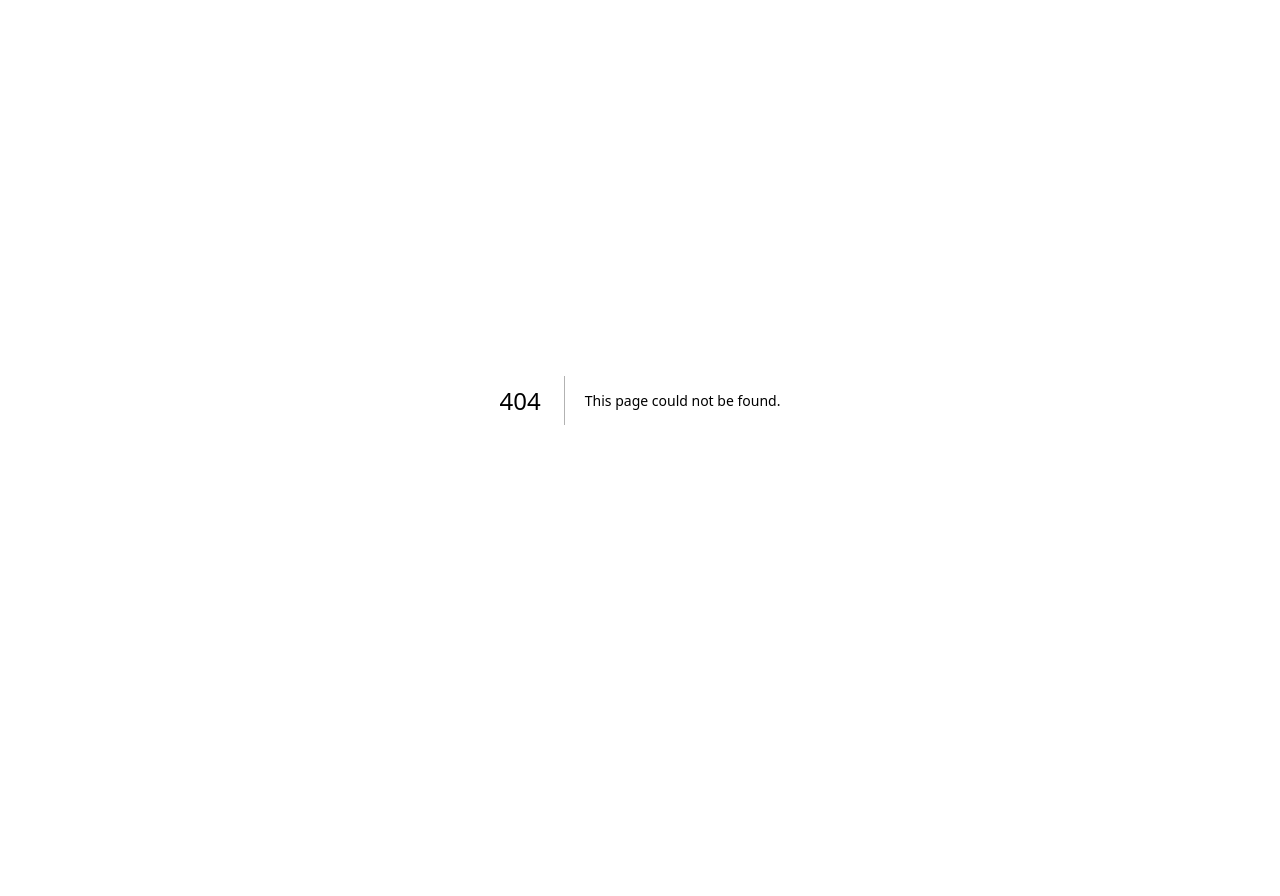
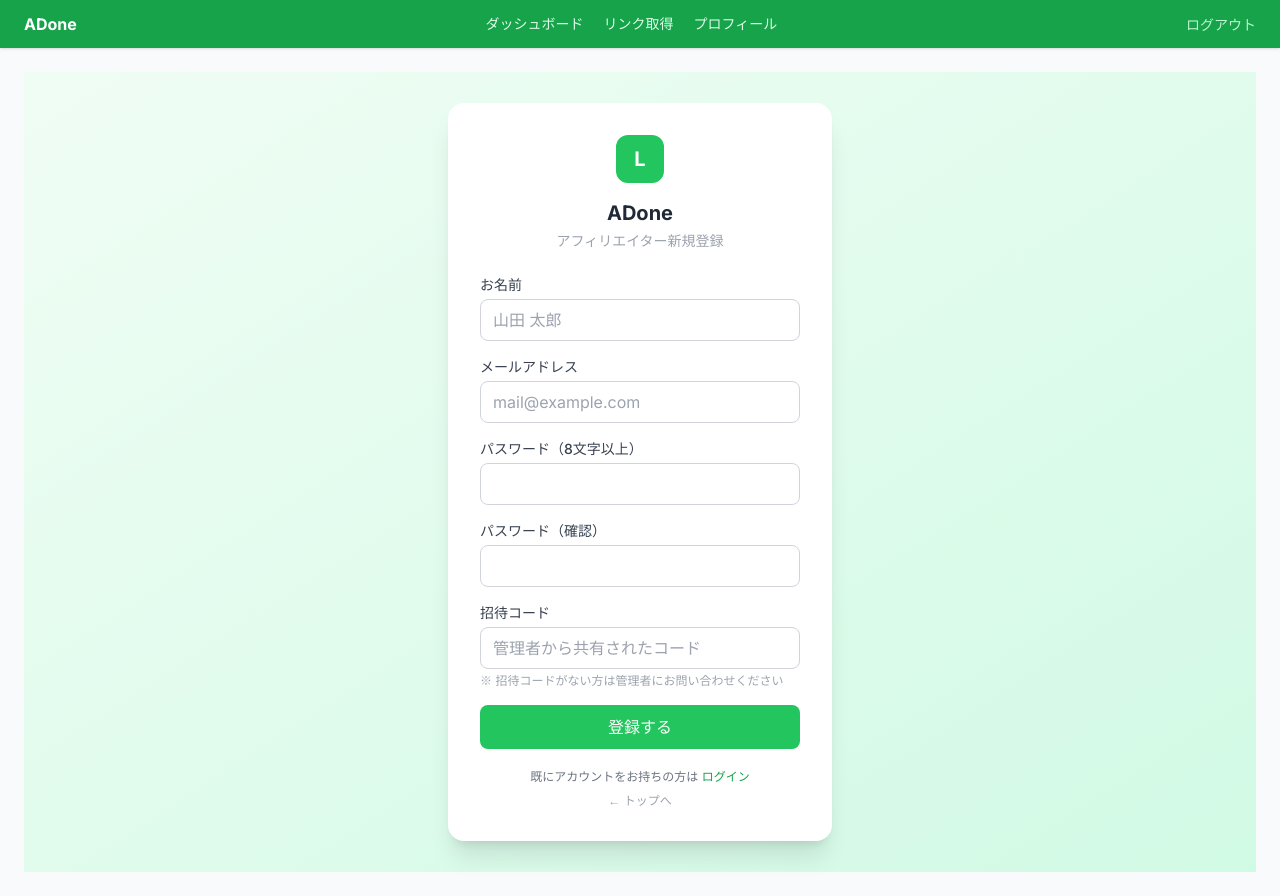
Before and after one commit to kaikaiall/adone-aff-center, a Next.js app: page /affiliate/signup in a window 1280 px wide. Before the commit this address had no page. Before the commit the page ends 800 px from the top, so only its background shows below. Built offline with nearby package versions, Linux system fonts and the light colour scheme.

Commit message:
Create page.tsx

```diff
--- /dev/null
+++ b/src/app/affiliate/signup/page.tsx
@@ -0,0 +1,164 @@
+'use client'
+import { useState } from 'react'
+import { useRouter } from 'next/navigation'
+import Link from 'next/link'
+
+export default function AffiliateSignupPage() {
+  const [form, setForm] = useState({
+    name: '',
+    email: '',
+    password: '',
+    passwordConfirm: '',
+    invitationCode: '',
+  })
+  const [error, setError] = useState('')
+  const [loading, setLoading] = useState(false)
+  const router = useRouter()
+
+  const handleSubmit = async (e: React.FormEvent) => {
+    e.preventDefault()
+    setError('')
+
+    if (form.password !== form.passwordConfirm) {
+      setError('パスワードが一致しません')
+      return
+    }
+
+    if (form.password.length < 8) {
+      setError('パスワードは8文字以上で設定してください')
+      return
+    }
+
+    setLoading(true)
+    try {
+      const res = await fetch('/api/affiliate/signup', {
+        method: 'POST',
+        headers: { 'Content-Type': 'application/json' },
+        body: JSON.stringify({
+          name: form.name,
+          email: form.email,
+          password: form.password,
+          invitationCode: form.invitationCode,
+        }),
+      })
+
+      if (res.ok) {
+        // 登録成功 → 自動ログイン → ダッシュボードへ
+        router.push('/affiliate/dashboard')
+        router.refresh()
+      } else {
+        const data = await res.json()
+        setError(data.error || '登録に失敗しました')
+      }
+    } catch {
+      setError('通信エラーが発生しました')
+    } finally {
+      setLoading(false)
+    }
+  }
+
+  const labelClass = 'block text-sm font-medium text-gray-700 mb-1'
+  const inputClass =
+    'w-full border border-gray-300 rounded-lg px-3 py-2 focus:outline-none focus:ring-2 focus:ring-green-500'
+
+  return (
+    <div className="min-h-screen bg-gradient-to-br from-green-50 to-emerald-100 flex items-center justify-center p-4">
+      <div className="bg-white rounded-2xl shadow-xl p-8 w-full max-w-sm">
+        <div className="w-12 h-12 bg-green-500 rounded-xl flex items-center justify-center mx-auto mb-4">
+          <span className="text-white text-xl font-bold">L</span>
+        </div>
+        <h1 className="text-xl font-bold text-gray-800 mb-1 text-center">ADone</h1>
+        <p className="text-gray-400 text-sm text-center mb-6">アフィリエイター新規登録</p>
+
+        <form onSubmit={handleSubmit} className="space-y-4">
+          <div>
+            <label className={labelClass}>お名前</label>
+            <input
+              type="text"
+              required
+              value={form.name}
+              onChange={e => setForm({ ...form, name: e.target.value })}
+              className={inputClass}
+              placeholder="山田 太郎"
+            />
+          </div>
+
+          <div>
+            <label className={labelClass}>メールアドレス</label>
+            <input
+              type="email"
+              required
+              value={form.email}
+              onChange={e => setForm({ ...form, email: e.target.value })}
+              className={inputClass}
+              placeholder="mail@example.com"
+            />
+          </div>
+
+          <div>
+            <label className={labelClass}>パスワード（8文字以上）</label>
+            <input
+              type="password"
+              required
+              minLength={8}
+              value={form.password}
+              onChange={e => setForm({ ...form, password: e.target.value })}
+              className={inputClass}
+            />
+          </div>
+
+          <div>
+            <label className={labelClass}>パスワード（確認）</label>
+            <input
+              type="password"
+              required
+              minLength={8}
+              value={form.passwordConfirm}
+              onChange={e => setForm({ ...form, passwordConfirm: e.target.value })}
+              className={inputClass}
+            />
+          </div>
+
+          <div>
+            <label className={labelClass}>招待コード</label>
+            <input
+              type="text"
+              required
+              value={form.invitationCode}
+              onChange={e => setForm({ ...form, invitationCode: e.target.value })}
+              className={inputClass}
+              placeholder="管理者から共有されたコード"
+            />
+            <p className="text-xs text-gray-400 mt-1">
+              ※ 招待コードがない方は管理者にお問い合わせください
+            </p>
+          </div>
+
+          {error && (
+            <p className="text-red-500 text-sm bg-red-50 p-2 rounded">{error}</p>
+          )}
+
+          <button
+            type="submit"
+            disabled={loading}
+            className="w-full bg-green-500 hover:bg-green-600 disabled:opacity-50 text-white py-2.5 rounded-lg font-medium transition-colors"
+          >
+            {loading ? '登録中...' : '登録する'}
+          </button>
+        </form>
+
+        <div className="text-center text-xs text-gray-500 mt-5 space-y-2">
+          <p>
+            既にアカウントをお持ちの方は{' '}
+            <Link href="/affiliate/login" className="text-green-600 hover:underline">
+              ログイン
+            </Link>
+          </p>
+          <Link href="/" className="text-gray-400 hover:text-gray-600 inline-block">
+            ← トップへ
+          </Link>
+        </div>
+      </div>
+    </div>
+  )
+}
```
